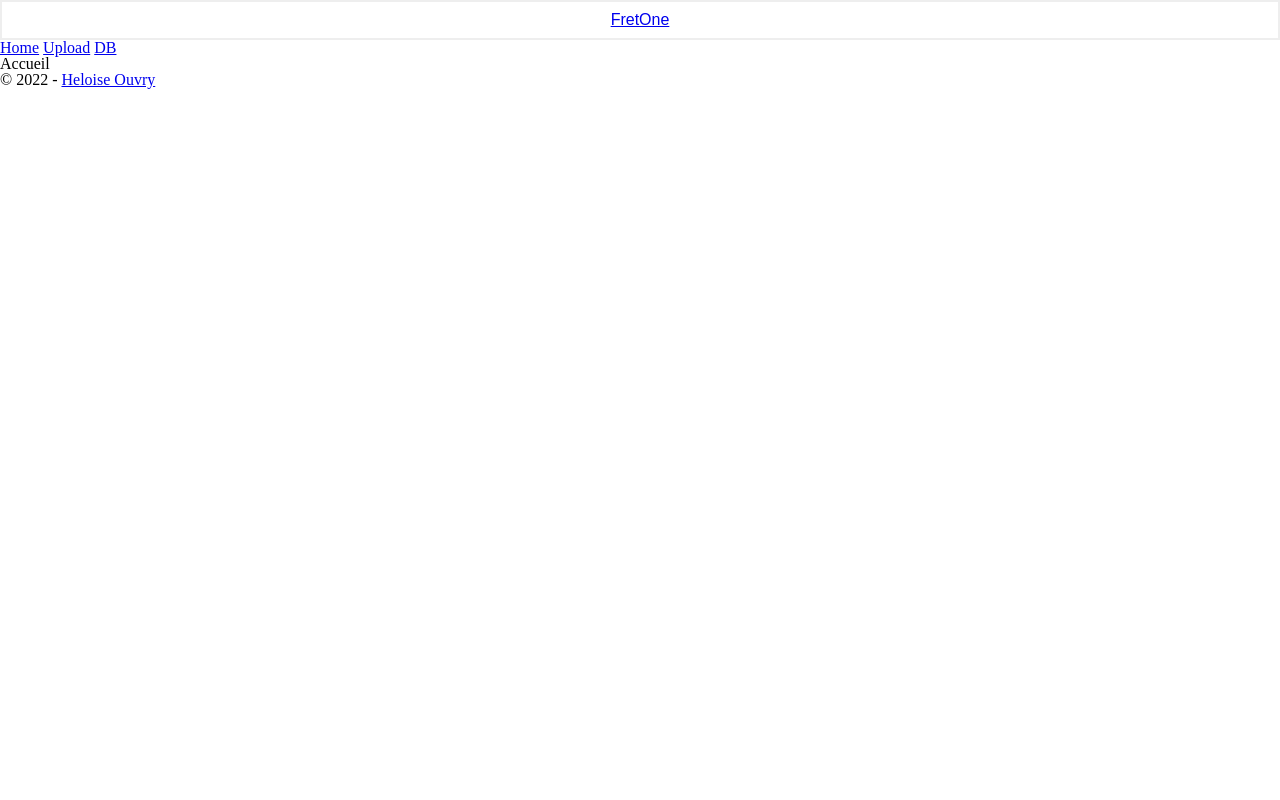
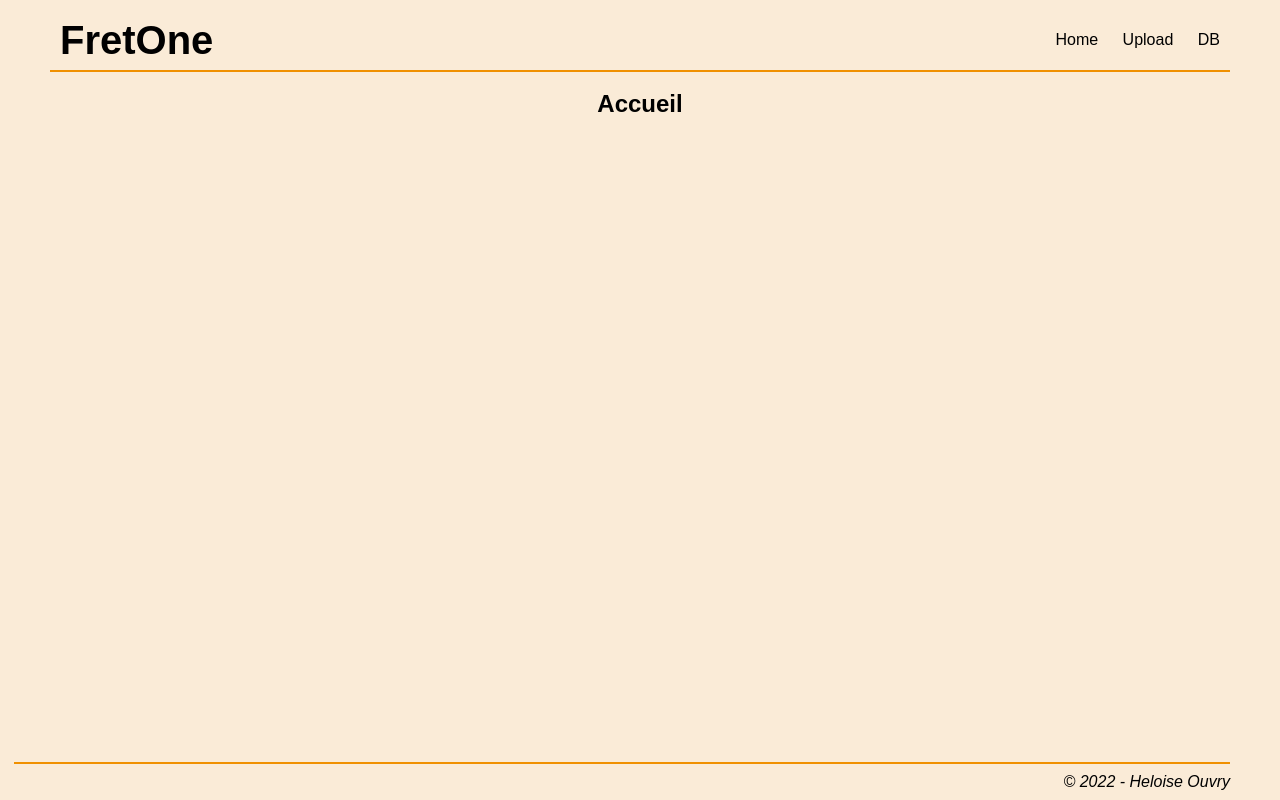
Before and after one commit to heloiseouvry/FretOne, a Flask app: page / in a window 1280 px wide. Run offline with Flask 2, Linux system fonts and the light colour scheme.

Commit message:
Update style.css

```diff
--- a/app/static/css/style.css
+++ b/app/static/css/style.css
@@ -1,7 +1,89 @@
-h1 {
+* {
+    margin: 0;
+    box-sizing: border-box;
+  }
+
+body {
+    height: 98vh;
+    width: 100vw;
     font-family: sans-serif;
-    border: 2px #eee solid;
-    color: brown;
+    background-color: antiquewhite;
+}
+
+a {
+    color: black;
+    text-decoration: none;
+}
+
+header {
+    border-bottom: 2px rgb(240, 144, 0) solid;
+    padding: 10px;
+    margin: 10px 50px;
+    display: flex;
+    flex-direction: row;
+    justify-content: space-between;
+    align-items: center;
+}
+
+footer {
+    position: absolute;
+    bottom: 0;
+    right: 0;
+    width: 95vw;
+    border-top: 2px rgb(240, 144, 0) solid;
+    margin: 10px 50px;
+    padding-top: 10px;
+    font-style: italic;
+    text-align: right;
+}
+
+#main-title {
+    font-weight: bold;
+    font-size: 2.5rem;
     text-align: center;
-    padding: 10px;
 }
+
+nav a {
+    padding-left: 20px;
+}
+
+h2 {
+    margin: 20px;
+    font-size: 1.5rem;
+    text-align: center;
+    font-weight: bold;
+}
+
+h3 {
+    margin-bottom: 10px;
+    font-size: 1.2rem;
+    font-style: italic;
+}
+
+.form_container {
+    display: flex;
+    flex-direction: column;
+    align-items: center;
+}
+
+.form_container input {
+    margin-bottom: 10px;
+}
+
+.file_container {
+    display: flex;
+    flex-direction: row;
+    justify-content: space-evenly;
+    align-items: center;
+}
+
+.file_container div {
+    display: flex;
+    flex-direction: column;
+    align-items: center;
+}
+
+.file {
+    margin: 10px;
+    height: 400px
+}
```
